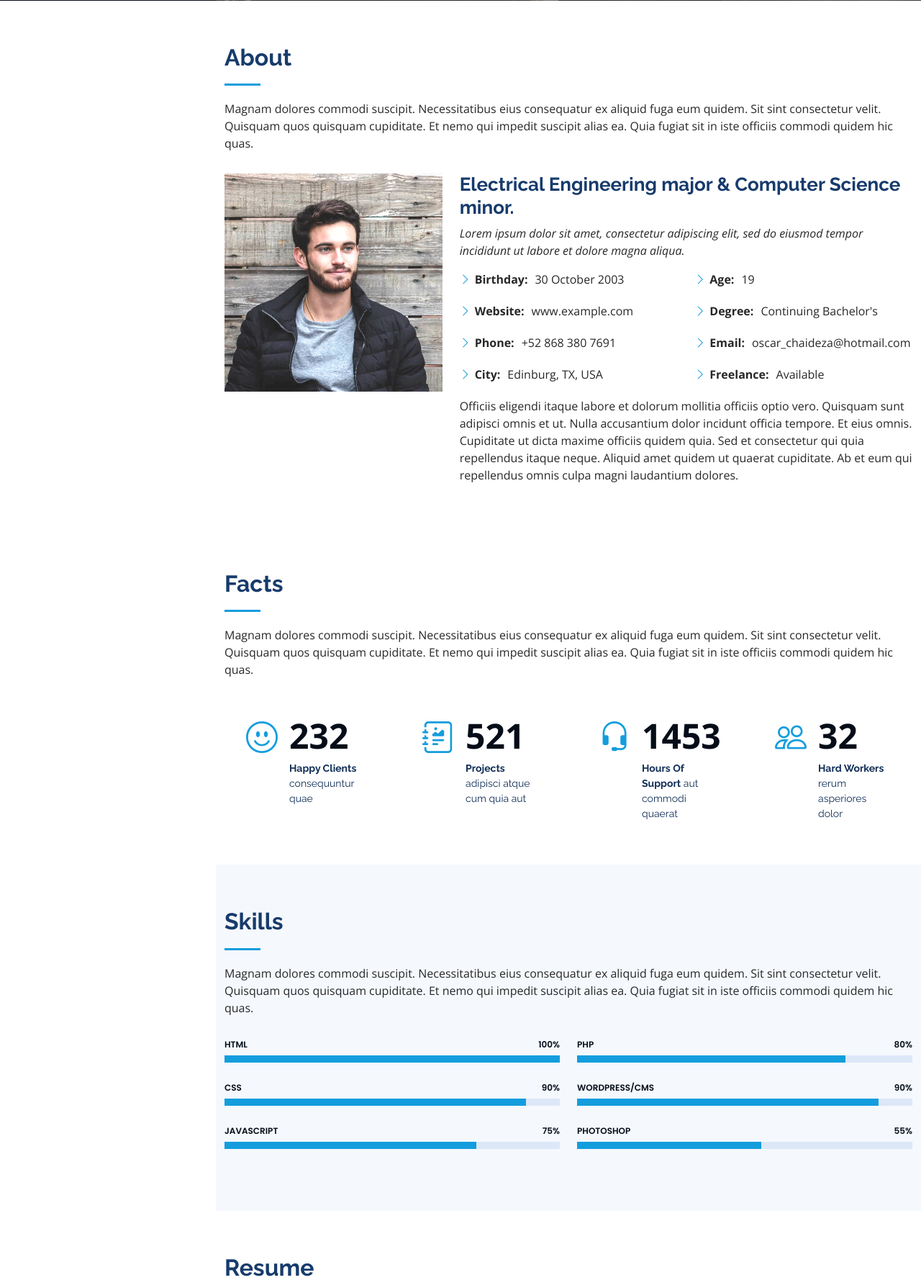
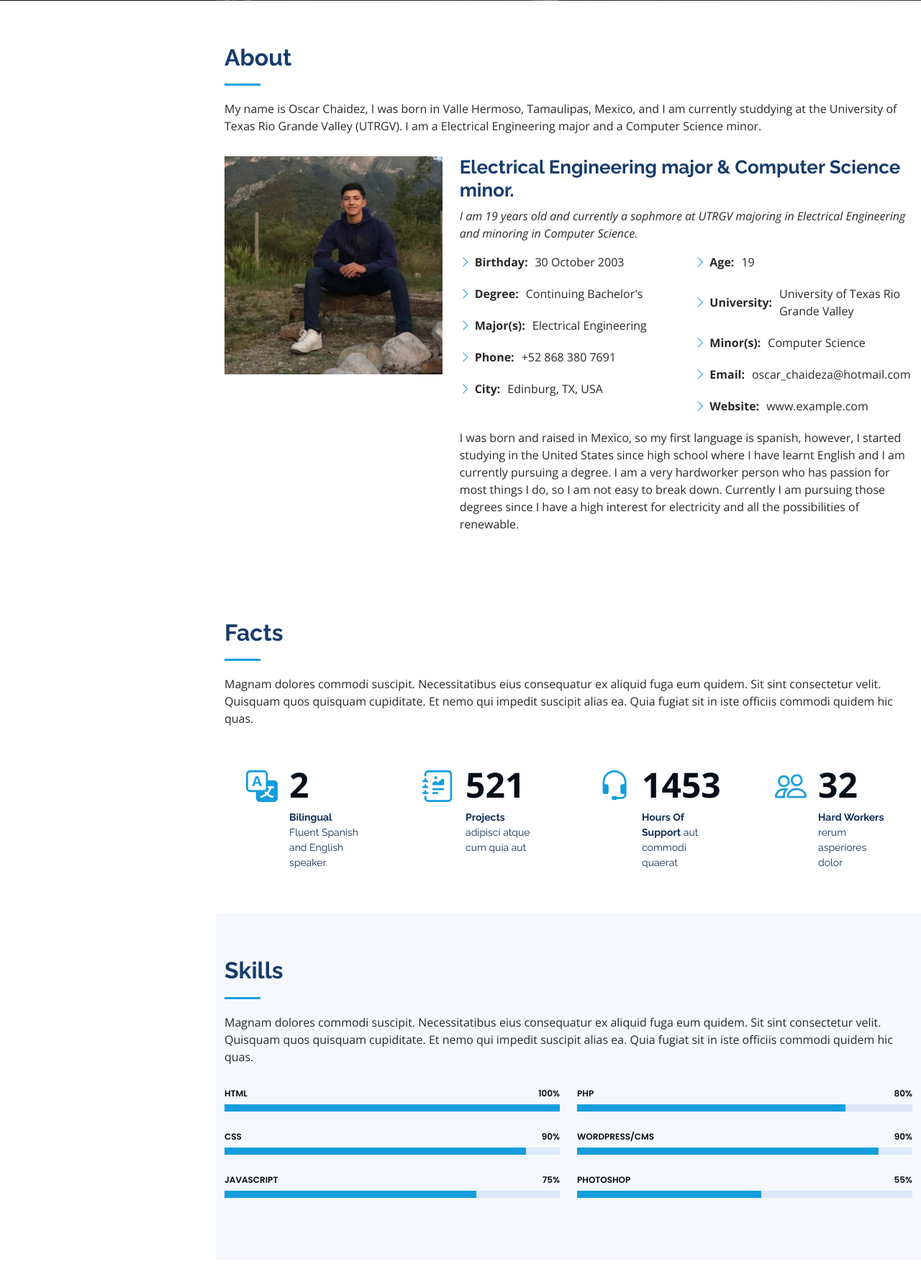
Before and after one commit to OscarChaideza/MyResume, a Flask app: page / in a window 1280 px wide. Shown: the part 799-2577 px from the top of the page at 72% size. Run offline with Flask 2, Linux system fonts and the light colour scheme; some libraries are stand-ins or nearby versions.

Commit message:
index changes 3

```diff
--- a/Templates/index.html
+++ b/Templates/index.html
@@ -85,24 +85,25 @@
 
         <div class="section-title">
           <h2>About</h2>
-          <p>Magnam dolores commodi suscipit. Necessitatibus eius consequatur ex aliquid fuga eum quidem. Sit sint consectetur velit. Quisquam quos quisquam cupiditate. Et nemo qui impedit suscipit alias ea. Quia fugiat sit in iste officiis commodi quidem hic quas.</p>
+          <p>My name is Oscar Chaidez, I was born in Valle Hermoso, Tamaulipas, Mexico, and I am currently studdying at the University of Texas Rio Grande Valley (UTRGV). I am a Electrical Engineering major and a Computer Science minor.</p>
         </div>
 
         <div class="row">
           <div class="col-lg-4" data-aos="fade-right">
-            <img src="static/img/profile-img.jpg" class="img-fluid" alt="">
+            <img src="static/img/Self_picture1.jpg" class="img-fluid" alt="">
           </div>
           <div class="col-lg-8 pt-4 pt-lg-0 content" data-aos="fade-left">
             <h3>Electrical Engineering major &amp; Computer Science minor.</h3>
             <p class="fst-italic">
-              Lorem ipsum dolor sit amet, consectetur adipiscing elit, sed do eiusmod tempor incididunt ut labore et dolore
-              magna aliqua.
+              I am 19 years old and currently a sophmore at UTRGV majoring in Electrical Engineering and minoring
+              in Computer Science.
             </p>
             <div class="row">
               <div class="col-lg-6">
                 <ul>
                   <li><i class="bi bi-chevron-right"></i> <strong>Birthday:</strong> <span>30 October 2003</span></li>
-                  <li><i class="bi bi-chevron-right"></i> <strong>Website:</strong> <span>www.example.com</span></li>
+                  <li><i class="bi bi-chevron-right"></i> <strong>Degree:</strong> <span>Continuing Bachelor's</span></li>
+                  <li><i class="bi bi-chevron-right"></i> <strong>Major(s):</strong> <span>Electrical Engineering</span></li>
                   <li><i class="bi bi-chevron-right"></i> <strong>Phone:</strong> <span>+52 868 380 7691</span></li>
                   <li><i class="bi bi-chevron-right"></i> <strong>City:</strong> <span>Edinburg, TX, USA</span></li>
                 </ul>
@@ -110,15 +111,16 @@
               <div class="col-lg-6">
                 <ul>
                   <li><i class="bi bi-chevron-right"></i> <strong>Age:</strong> <span>19</span></li>
-                  <li><i class="bi bi-chevron-right"></i> <strong>Degree:</strong> <span>Continuing Bachelor's</span></li>
+                  <li><i class="bi bi-chevron-right"></i> <strong>University:</strong> <span>University of Texas Rio Grande Valley</span></li>
+                  <li><i class= "bi bi-chevron-right"></i> <strong>Minor(s):</strong> <span>Computer Science</span>
                   <li><i class="bi bi-chevron-right"></i> <strong>Email:</strong> <span>oscar_chaideza@hotmail.com</span></li>
-                  <li><i class="bi bi-chevron-right"></i> <strong>Freelance:</strong> <span>Available</span></li>
+                  <li><i class="bi bi-chevron-right"></i> <strong>Website:</strong> <span>www.example.com</span></li>
                 </ul>
               </div>
             </div>
             <p>
-              Officiis eligendi itaque labore et dolorum mollitia officiis optio vero. Quisquam sunt adipisci omnis et ut. Nulla accusantium dolor incidunt officia tempore. Et eius omnis.
-              Cupiditate ut dicta maxime officiis quidem quia. Sed et consectetur qui quia repellendus itaque neque. Aliquid amet quidem ut quaerat cupiditate. Ab et eum qui repellendus omnis culpa magni laudantium dolores.
+              I was born and raised in Mexico, so my first language is spanish, however, I started studying in the United States since high school where I have learnt English and I am currently pursuing a degree. I am a very hardworker person who has passion for most
+              things I do, so I am not easy to break down. Currently I am pursuing those degrees since I have a high interest for electricity and all the possibilities of renewable.
             </p>
           </div>
         </div>
@@ -139,9 +141,9 @@
 
           <div class="col-lg-3 col-md-6 d-md-flex align-items-md-stretch" data-aos="fade-up">
             <div class="count-box">
-              <i class="bi bi-emoji-smile"></i>
-              <span data-purecounter-start="0" data-purecounter-end="232" data-purecounter-duration="1" class="purecounter"></span>
-              <p><strong>Happy Clients</strong> consequuntur quae</p>
+              <i class="bi bi-translate"></i>
+              <span data-purecounter-start="0" data-purecounter-end="2" data-purecounter-duration="1" class="purecounter"></span>
+              <p><strong>Bilingual</strong> Fluent Spanish and English speaker.</p>
             </div>
           </div>
 
```
